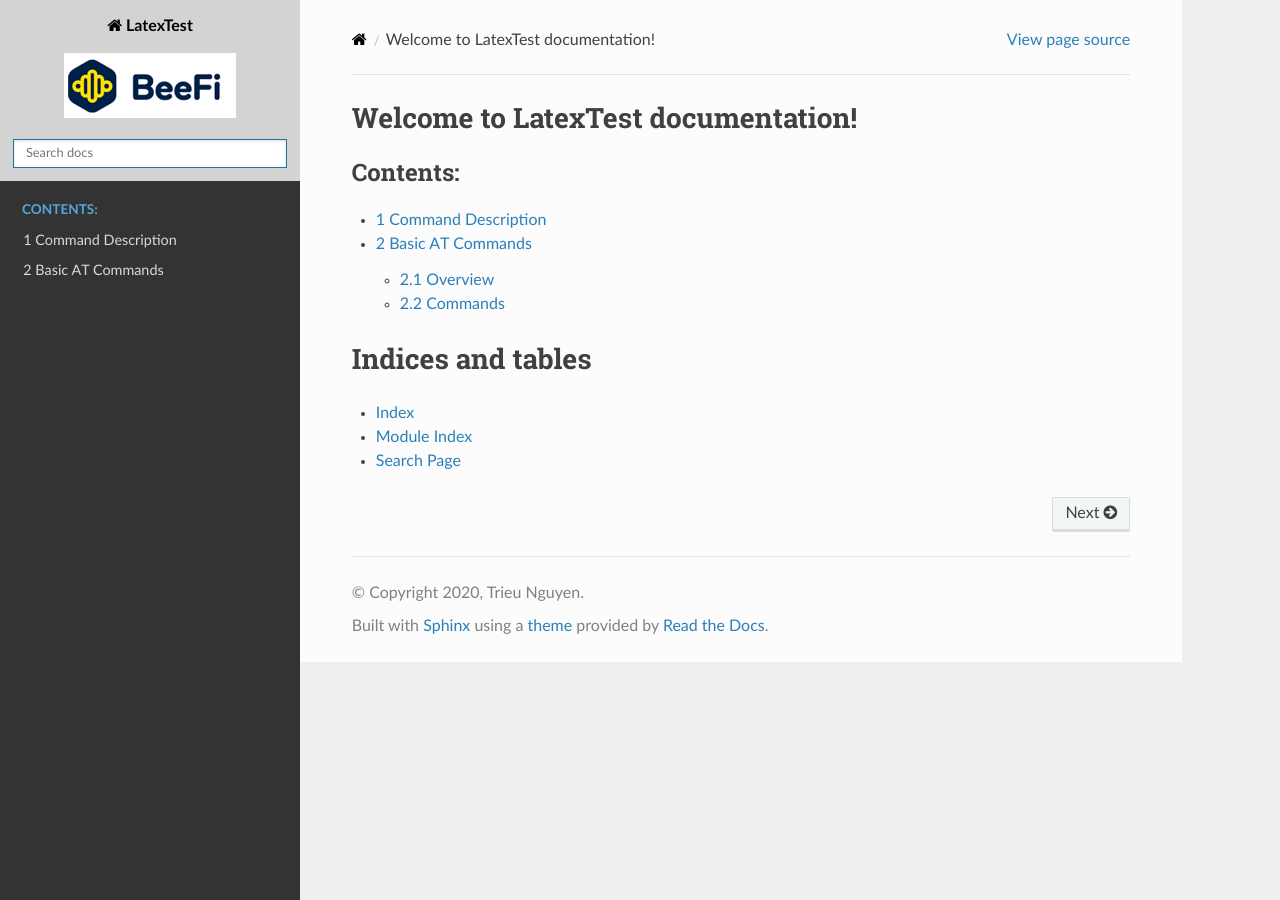
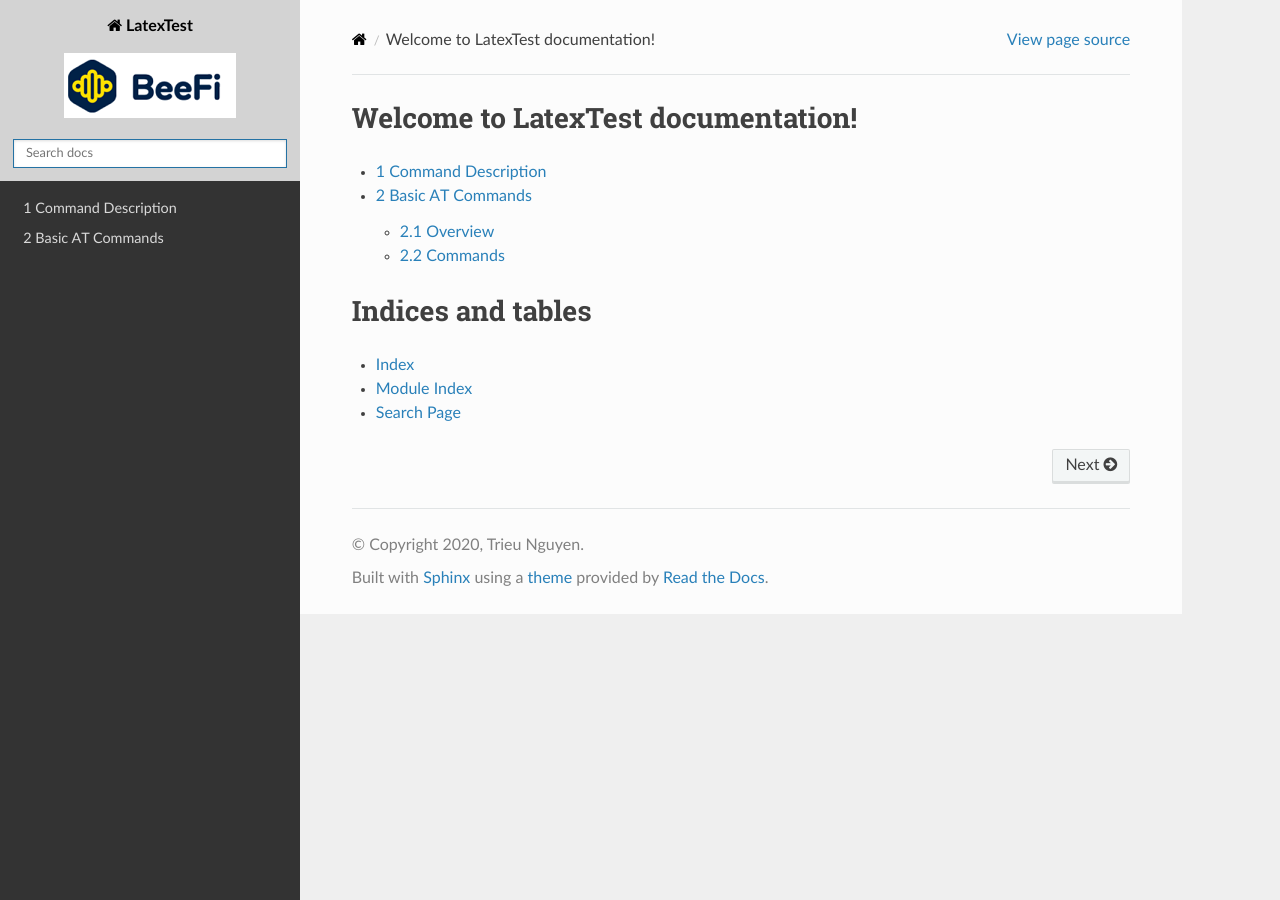
Before and after one commit to HaiTrieuNg/LatexTest, a Sphinx documentation site: the page built from source/index.rst, in a window 1280 px wide. Built offline with Sphinx 7.4.7 and the Read the Docs theme 2.0.0, drawn with Linux system fonts in a browser that asks for light colours.

Commit message:
Update layout.html

```diff
--- a/source/_templates/layout.html
+++ b/source/_templates/layout.html
@@ -6,9 +6,6 @@
     color: #000000;
 }
 
-    .fa-book::after, .icon-book::after {
-    content: "Switch Version";
-    }
 
     span.fa.fa-book {
 	visibility: hidden;
@@ -19,11 +16,10 @@
   span.fa.fa-book:after {
 	visibility: visible;
 	position: absolute;
-	content: "This text replaces the original.";
+	content: "Switch Version";
 }
 
-
-    /* Sidebar */
+   /* Sidebar */
     .wy-nav-side {
       background: #333333;
     }
@@ -38,7 +34,15 @@
     border-radius: 0px;
     }
 
+    span.caption-text{
+    display: none;
+}
+  .wy-menu-vertical header, .wy-menu-vertical p.caption {
+    height: 0px;
+    width: 0px;
+    display: none;
 
+  }
 
     /* Content area */
     .wy-nav-content {
```
